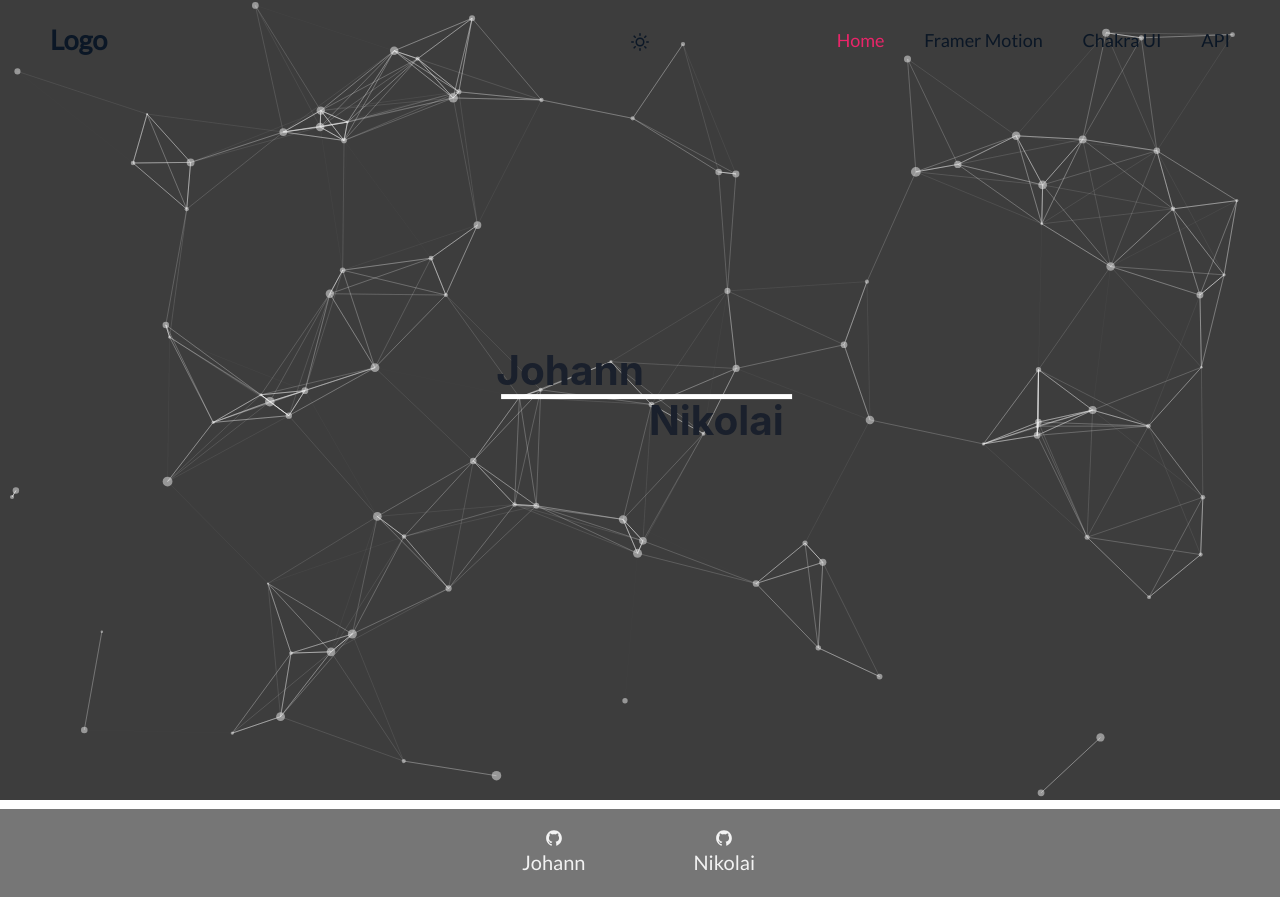
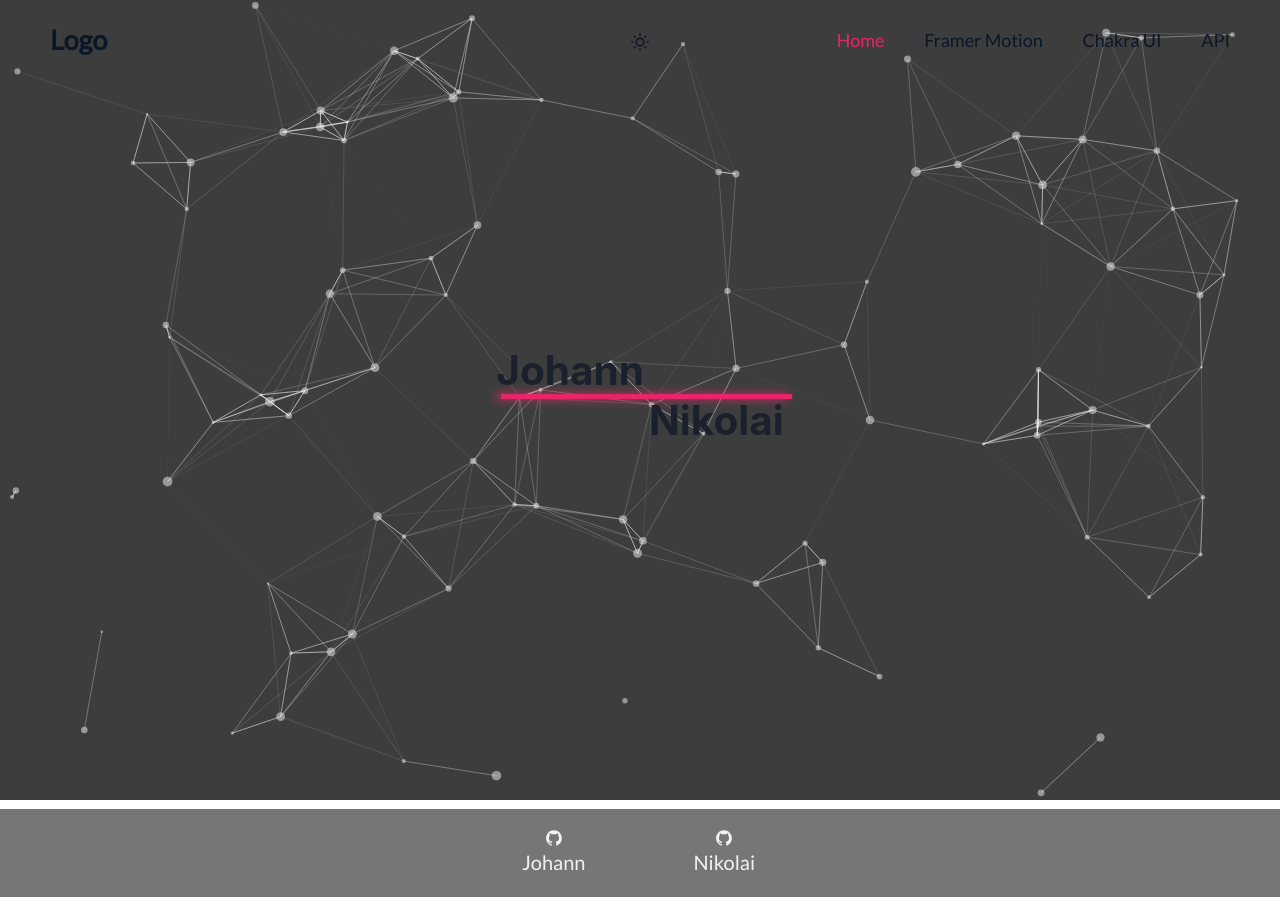
Before and after one commit to Nikothaboss/React-framework-practice-, a React (Create React App) app: page / in a window 1280 px wide. Built offline with nearby package versions, Linux system fonts and the light colour scheme; a web font is replaced by a local one.

Commit message:
front page animations

```diff
--- a/src/components/Header/Header.js
+++ b/src/components/Header/Header.js
@@ -7,11 +7,9 @@ import { Link, NavLink, useLocation } from 'react-router-dom';
 import { AnimatePresence, motion, useAnimation } from 'framer-motion';
 import { colors } from '../../app.styled';
 
-
 const Header = () => {
   const [screenWidth, setScreenWidth] = useState(window.innerWidth);
   const location = useLocation();
-  console.log(location);
 
   const handleSize = () => {
     setScreenWidth(window.innerWidth);
--- a/src/components/Home/Home.js
+++ b/src/components/Home/Home.js
@@ -8,7 +8,6 @@ import Particles from 'react-tsparticles';
 const Home = React.memo(() => {
   const MotionHeading = motion(Heading);
   const MotionBox = motion(Box);
-
 
   const barier = useAnimation();
   const headlineOne = useAnimation();
@@ -60,7 +59,12 @@ const Home = React.memo(() => {
 
           <MotionBox
             className='barier'
-            initial={{ height: 50, width: 5, x: -200, opacity: 0 }}
+            initial={{
+              height: 50,
+              width: 5,
+              x: -200,
+              opacity: 0,
+            }}
             animate={barier}
           />
 
--- a/src/components/Home/Home.styled.js
+++ b/src/components/Home/Home.styled.js
@@ -1,4 +1,5 @@
 import styled from 'styled-components';
+import { colors } from '../../app.styled';
 
 export const StyledHome = styled.main`
   height: 91vh;
@@ -16,8 +17,8 @@ export const StyledHome = styled.main`
       overflow: hidden;
     }
     .barier {
-      background: white;
-      /* position: absolute; */
+      background: ${colors.pink};
+      box-shadow: ${colors.pink} 0px 5px 10px;
     }
     .headlineTwo {
       overflow: hidden;
```
